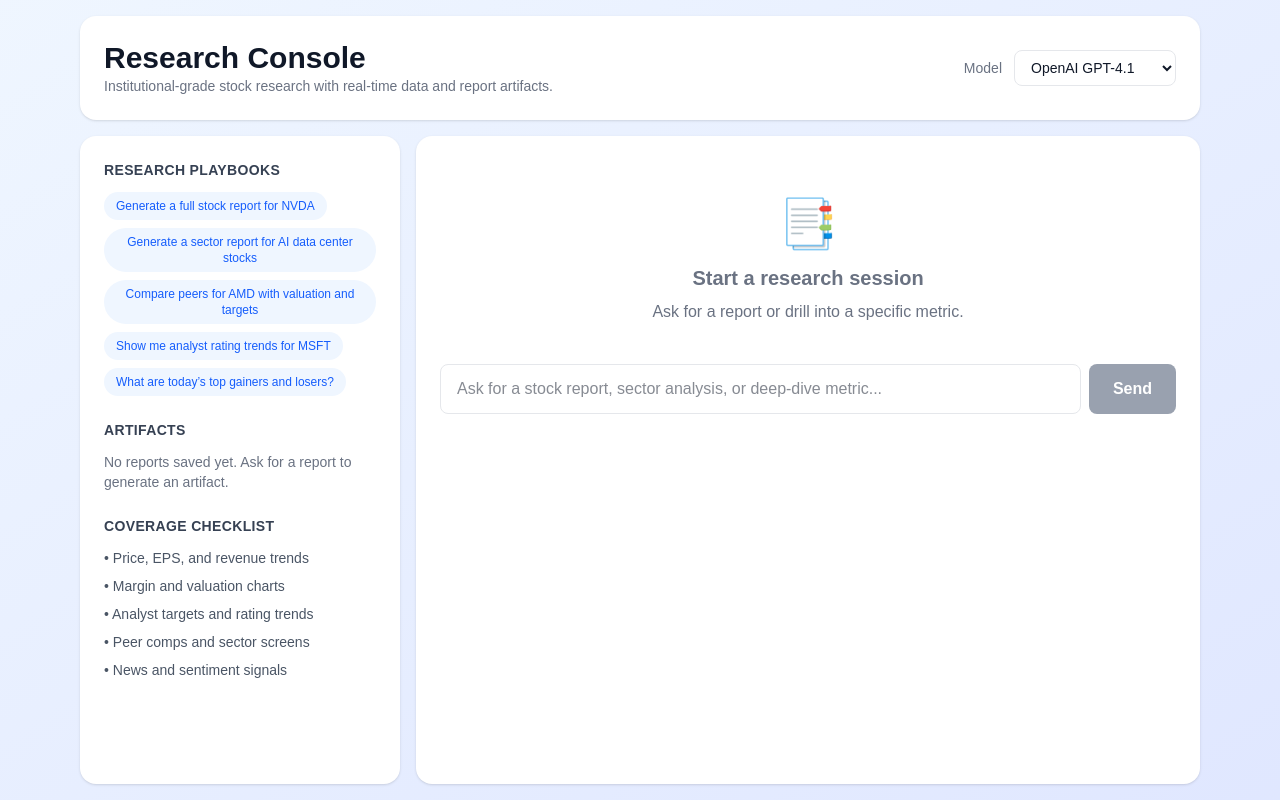
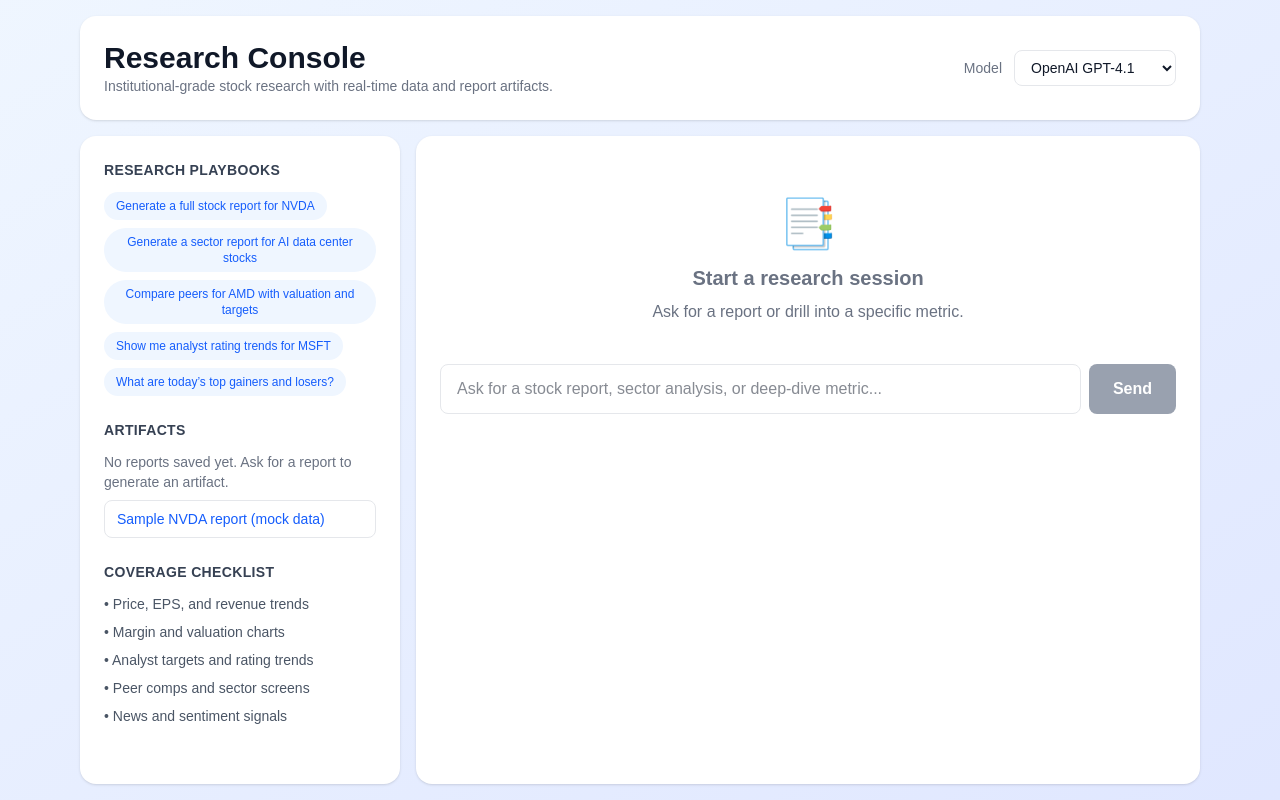
Before and after one commit to vijaydesai86/test-sdk, a Next.js app in the folder web/: page / in a window 1280 px wide. Built offline with nearby package versions, Linux system fonts and the light colour scheme.

Commit message:
Add sample NVDA report template

```diff
--- a/web/app/components/ChatInterface.tsx
+++ b/web/app/components/ChatInterface.tsx
@@ -49,6 +49,7 @@ const TOOL_CALL_WARNING =
   'Model returned tool calls as plain text. Switch to a tool-calling model from the dropdown.';
 const isToolCallText = (content: string) =>
   /"name"\s*:\s*"functions\./.test(content) || /"arguments"\s*:\s*\{/.test(content);
+const SAMPLE_REPORT_LINK = '/api/reports/nvda-2025-01-01T00-00-00.md';
 
 export default function ChatInterface() {
   const [messages, setMessages] = useState<Message[]>([]);
@@ -241,9 +242,18 @@ export default function ChatInterface() {
             <h2 className="text-sm font-semibold text-gray-700 dark:text-gray-300 uppercase tracking-wide">Artifacts</h2>
             <div className="mt-3 space-y-2 text-sm">
               {reportLinks.length === 0 ? (
-                <p className="text-gray-500 dark:text-gray-400">
-                  No reports saved yet. Ask for a report to generate an artifact.
-                </p>
+                <div className="space-y-2">
+                  <p className="text-gray-500 dark:text-gray-400">
+                    No reports saved yet. Ask for a report to generate an artifact.
+                  </p>
+                  <button
+                    type="button"
+                    onClick={() => handleReportClick(SAMPLE_REPORT_LINK)}
+                    className="block w-full text-left truncate rounded-lg border border-gray-200 dark:border-gray-700 px-3 py-2 text-blue-600 dark:text-blue-300 hover:bg-blue-50 dark:hover:bg-blue-900/30"
+                  >
+                    Sample NVDA report (mock data)
+                  </button>
+                </div>
               ) : (
                 reportLinks.map((link) => (
                   <button
```
Also changed, not shown: 1 other file (tests, documents, lock files or other folders).
